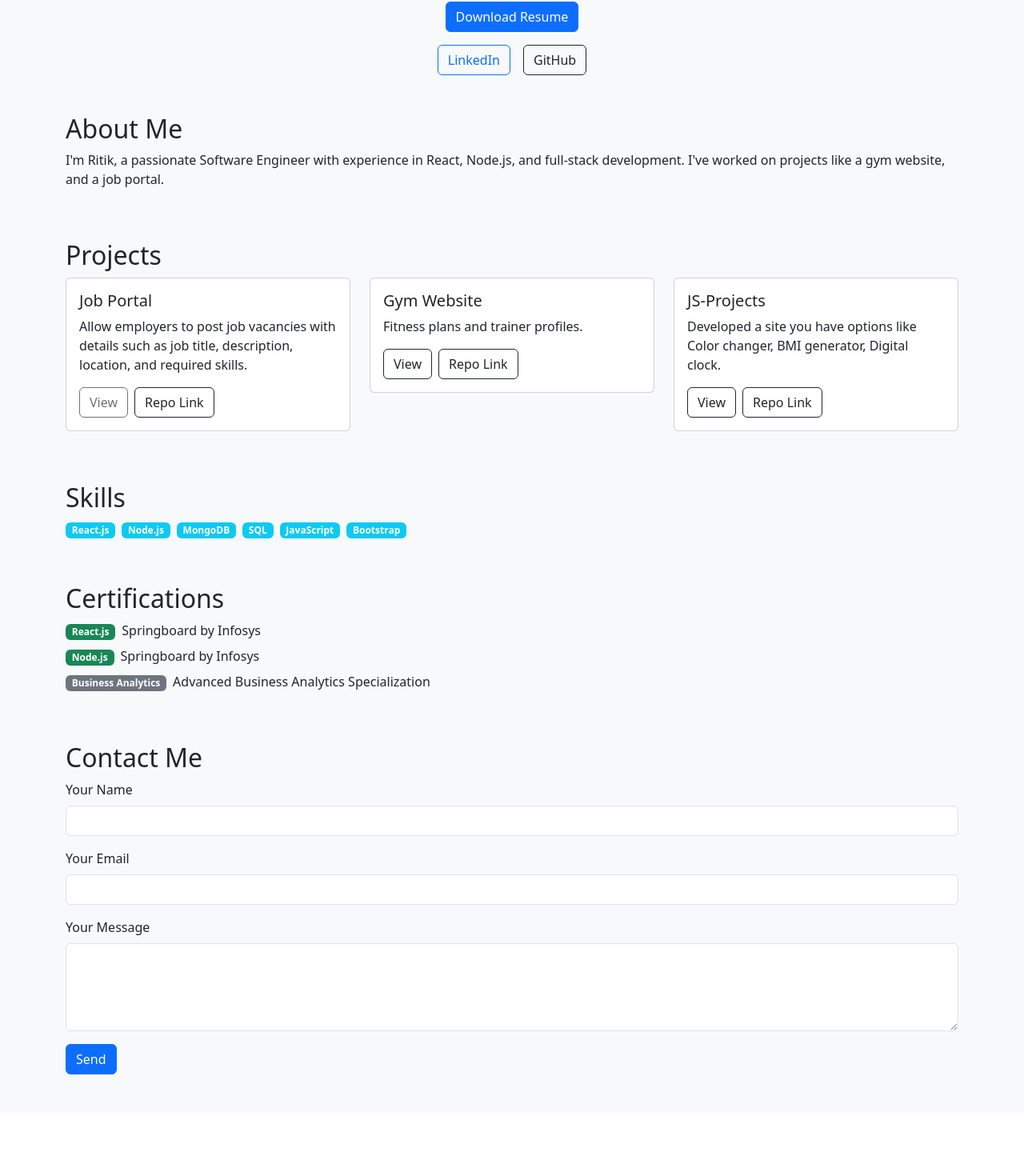
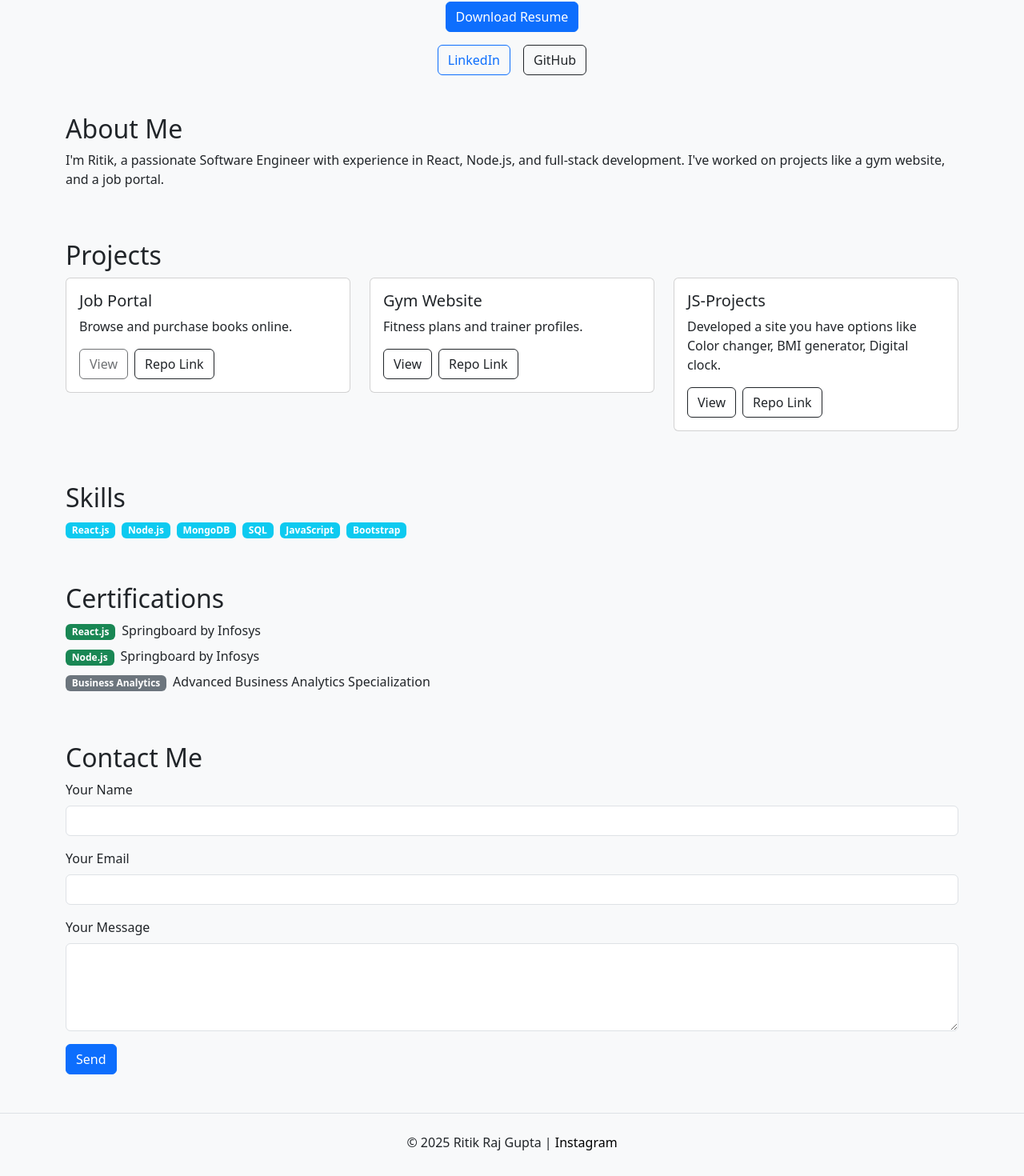
Before and after one commit to RITIKRAJGUPTA/Ritik-Portfolio, a React (Create React App) app in the folder client/: page / in a window 1280 px wide. Shown: the part 346-1816 px from the top of the page at 80% size. Before the commit the page ends 1737 px from the top, so only its background shows below. Built offline with nearby package versions, Linux system fonts and the light colour scheme.

Commit message:
Update App.js

```diff
--- a/client/src/App.js
+++ b/client/src/App.js
@@ -114,7 +114,7 @@ function App() {
             {[
               {
                 title: "Job Portal",
-                desc: "Allow employers to post job vacancies with details such as job title, description, location, and required skills.",
+                desc: "Browse and purchase books online.",
                 repolink: "https://github.com/RITIKRAJGUPTA/job_portal_backend",
                 link: "#",
               },
@@ -123,7 +123,7 @@ function App() {
                 desc: "Fitness plans and trainer profiles.",
                 repolink:
                   "https://github.com/RITIKRAJGUPTA/GYM_WEBSTITE_WITH_EMAIL_FUNCTIONALITY",
-                link: "https://gymsiteyritiik.netlify.app/",
+                link: "https://subtle-fenglisu-e12d0e.netlify.app/",
               },
               {
                 title: "JS-Projects",
@@ -251,6 +251,22 @@ function App() {
           </Form>
         </Container>
       </section>
+
+      {/* Footer / Instagram */}
+<footer className="text-center py-4 border-top">
+  <p>
+    © {new Date().getFullYear()} Ritik Raj Gupta |{" "}
+    <a
+      href="https://www.instagram.com/rrgritik_/"
+      target="_blank"
+      rel="noopener noreferrer"
+      style={{ textDecoration: "none", color: darkMode ? "#fff" : "#000" }}
+    >
+      Instagram
+    </a>
+  </p>
+</footer>
+
     </div>
   );
 }
```
